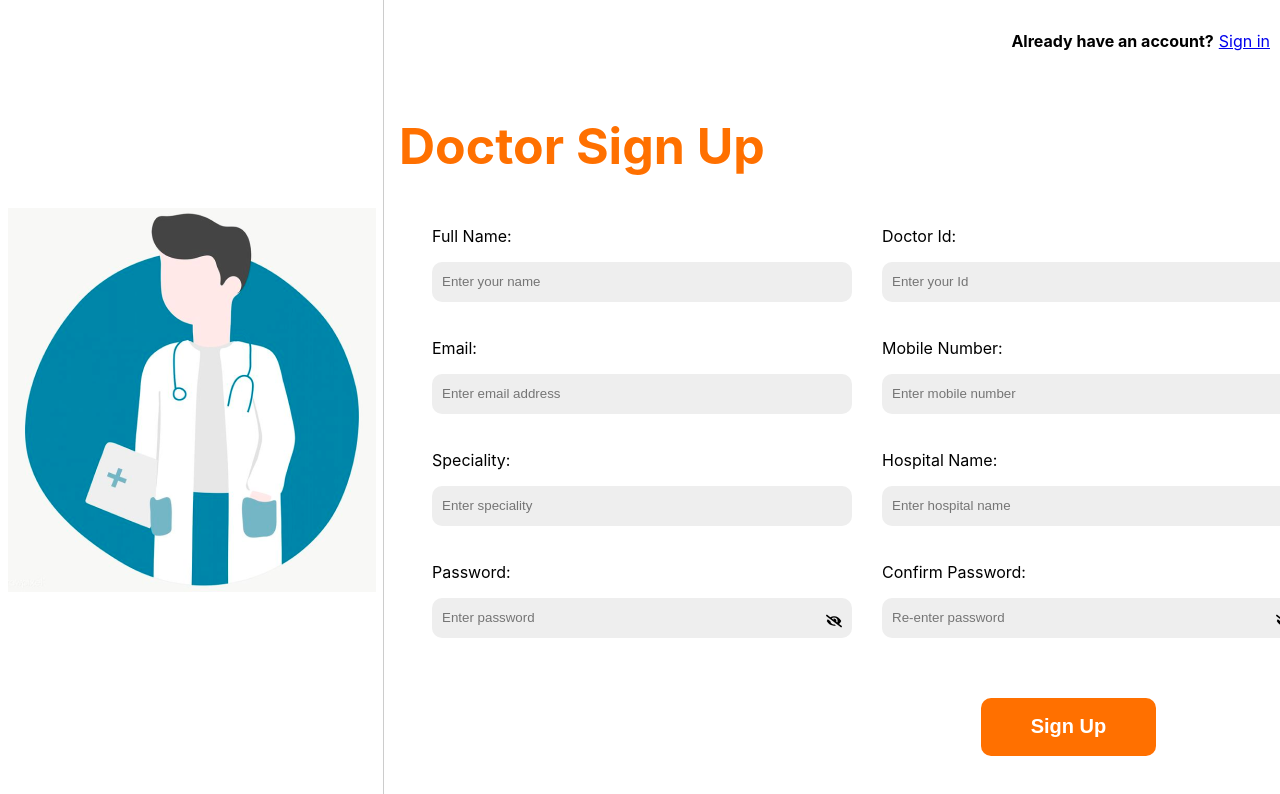
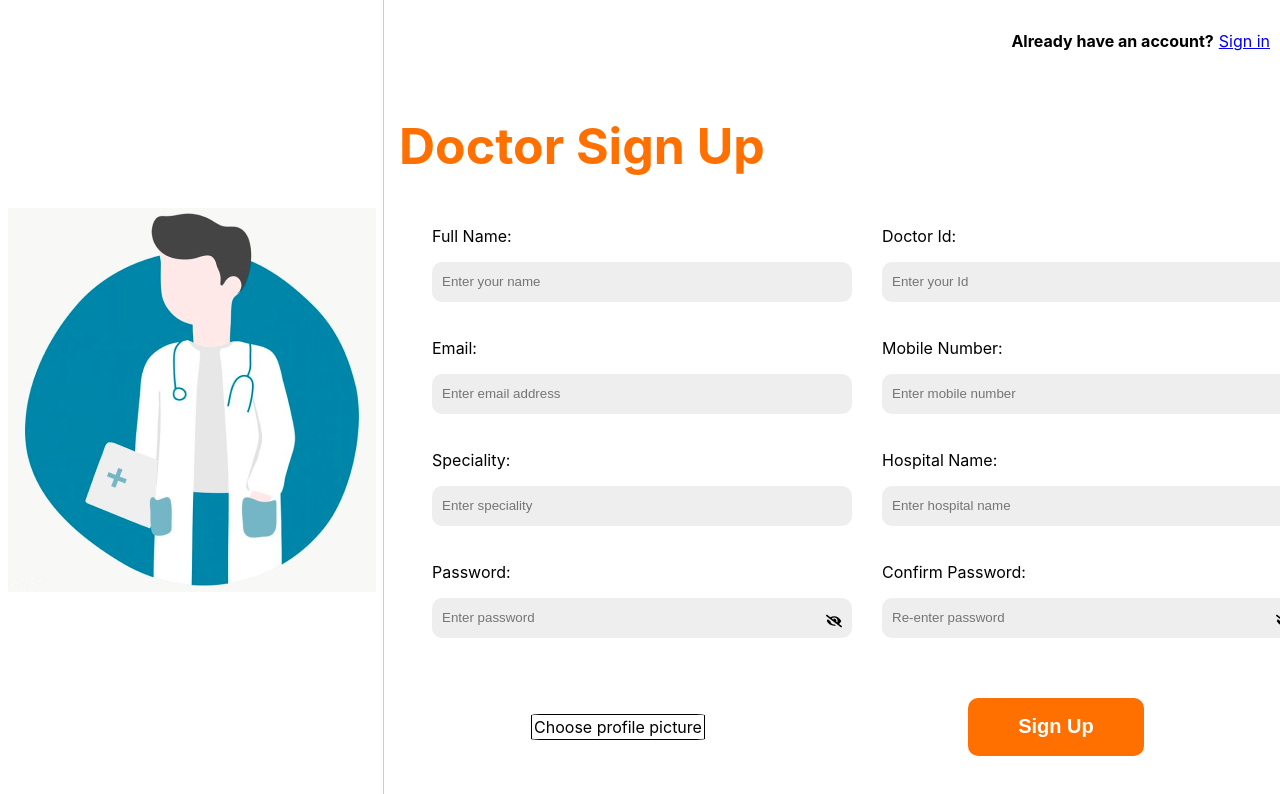
Before and after one commit to N-kapila/eMedicalApp, a React (Create React App) app in the folder react-frontend/: page / in a window 1280 px wide. Shown: the top 794 px of the page. Built offline with nearby package versions, Linux system fonts and the light colour scheme.

Commit message:
doctor register page complete

```diff
--- a/react-frontend/src/Pages/DoctorRegister.js
+++ b/react-frontend/src/Pages/DoctorRegister.js
@@ -4,8 +4,18 @@ import { useState } from "react";
 import { FaUser } from "react-icons/fa";
 
 function DoctorRegister() {
+  const [profilePic, setProfilePic] = useState(null);
+
+  const handleFileChange = (event) => {
+    const file = event.target.files[0];
+
+    if (file) {
+      setProfilePic(URL.createObjectURL(file));
+    }
+  };
+
   return (
-    <div style={{ display: "flex", height: "100%" }}>
+    <div style={{ display: "flex", height: "100%", paddingBottom: 20 }}>
       <div
         style={{
           justifyContent: "center",
@@ -107,16 +117,42 @@ function DoctorRegister() {
             alignItems: "center",
           }}
         >
-          <div style={{ flex: 1, paddingLeft: 50 }}>
+          <div style={{ flex: 1 }}>
             <div
               style={{
-                alignItems: "flex-start",
+                alignItems: "center",
                 display: "flex",
                 flexDirection: "column",
                 paddingLeft: 20,
               }}
             >
-              {/* pofile pic */}
+              {profilePic && (
+                <div>
+                  <div style={imageContainerStyle}>
+                    <img
+                      src={profilePic}
+                      alt="Profile"
+                      style={circleImageStyle}
+                    />
+                  </div>
+                </div>
+              )}
+              <div
+                style={{
+                  border: "1px solid black",
+                  padding: "2px",
+                  borderRadius: "5%",
+                }}
+              >
+                <input
+                  type="file"
+                  id="fileInput"
+                  accept="image/*"
+                  onChange={handleFileChange}
+                  style={{ display: "none" }}
+                />
+                <label htmlFor="fileInput">Choose profile picture</label>
+              </div>
             </div>
           </div>
 
@@ -149,4 +185,19 @@ function DoctorRegister() {
   );
 }
 
+const imageContainerStyle = {
+  width: "150px",
+  height: "150px",
+  overflow: "hidden",
+  borderRadius: "50%",
+  padding: 20,
+};
+
+const circleImageStyle = {
+  width: "100%",
+  height: "100%",
+  objectFit: "cover",
+  borderRadius: "50%",
+};
+
 export default DoctorRegister;
```
